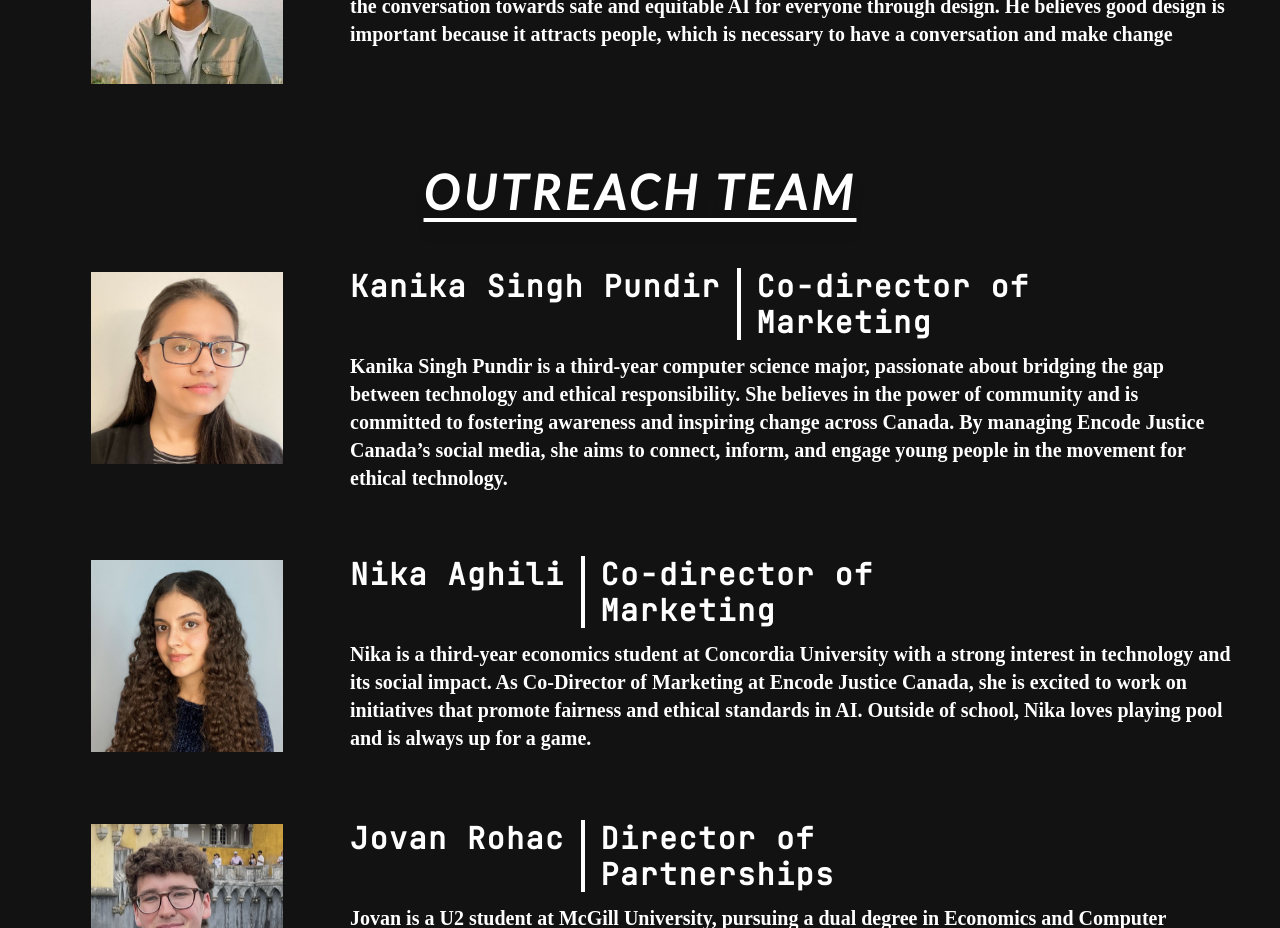
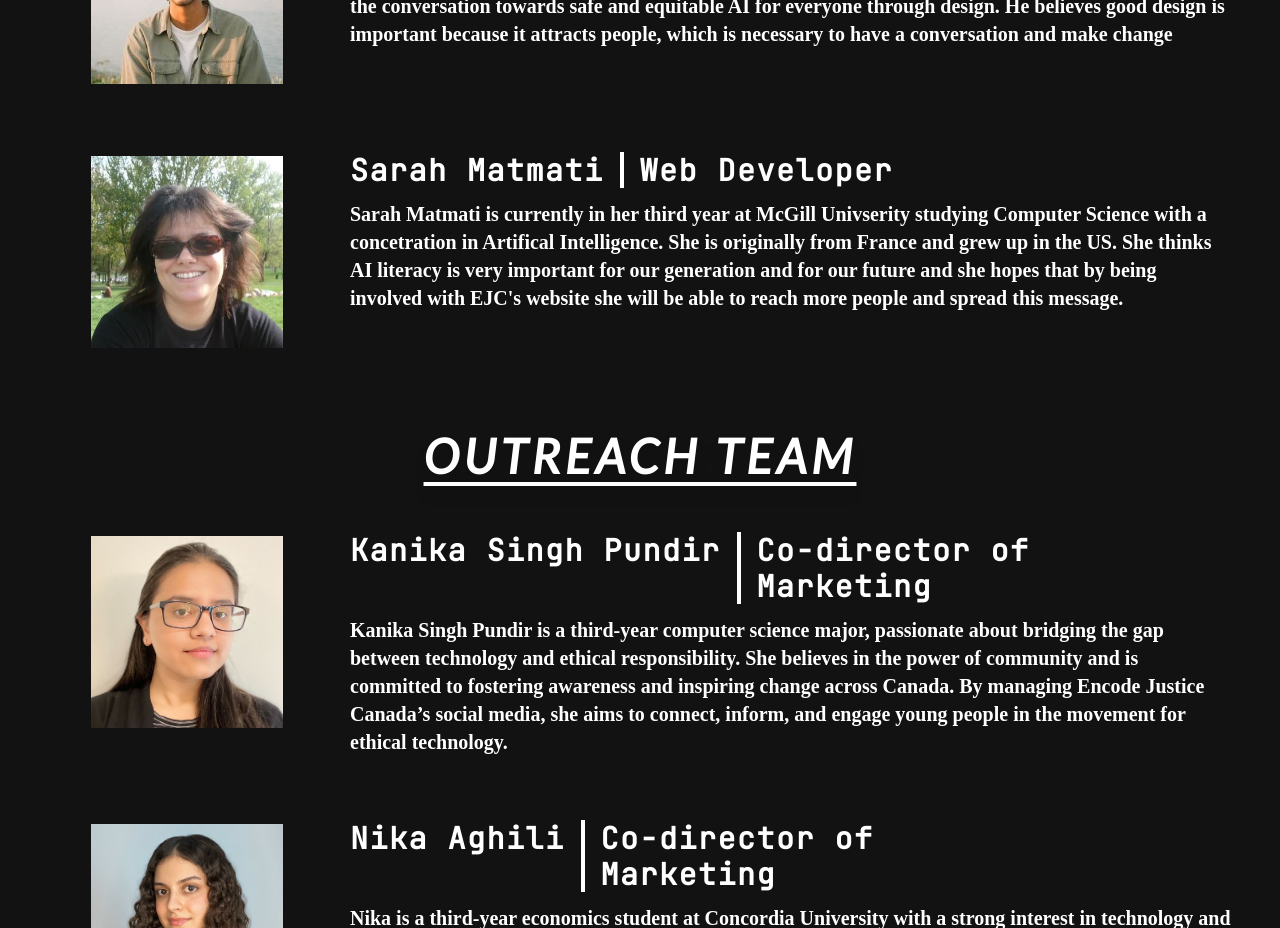
Before and after one commit to ivndrae/EJC-Website, a React (Vite) app: page /#/team in a window 1280 px wide. Shown: the part 4480-5408 px from the top of the page. Built offline with nearby package versions, Linux system fonts and the light colour scheme; a web font is replaced by a local one.

Commit message:
Meet the Team update

```diff
--- a/src/Team.tsx
+++ b/src/Team.tsx
@@ -23,6 +23,7 @@ import alix from './assets/Alix.jpg'
 import emma from './assets/Emma.jpg'
 import jovan from './assets/Jovan.png'
 import nika from './assets/Nika.jpg'
+import sarah from './assets/Sarah.jpg'
 import Default from './Default';
 
 function Person(imgSrc: string, name: string, position: string, bio: string) {
@@ -83,6 +84,7 @@ function Team() {
                 </div>
                 {Person(andrae, "Andrae Wang", "Director of Web Operations", "Coming from Hong Kong, Andrae is currently in her final year at McGill University, with a major in Cognitive Science and a minor in Economics. As AI continues to evolve rapidly and prove its transformative potential, she recognizes the importance of AI literacy. Her firm belief lies in leveraging technology to benefit humanity, ensuring its responsible and ethical development. Through EJC, she hopes to bridge the knowledge gap in AI and spark impactful discussions.")}
                 {Person(whiming, "Whi-Ming Joseph","Web Designer","Whi-Ming, born and raised in the South Shore of Montreal, is studying in his third year in Computer Science at Concordia University. He dreads the day that AI takes over, so he would like to help guide the conversation towards safe and equitable AI for everyone through design. He believes good design is important because it attracts people, which is necessary to have a conversation and make change")}
+                {Person(sarah,"Sarah Matmati","Web Developer", "Sarah Matmati is currently in her third year at McGill Univserity studying Computer Science with a concetration in Artifical Intelligence. She is originally from France and grew up in the US. She thinks AI literacy is very important for our generation and for our future and she hopes that by being involved with EJC's website she will be able to reach more people and spread this message.")}
                 <div className="text-white drop-shadow-lg text-3xl md:text-5xl mb-5 italic font-black pt-12 text-center tracking-widest font-['Lato'] underline underline-offset-8">
                     OUTREACH TEAM
                 </div>
```
